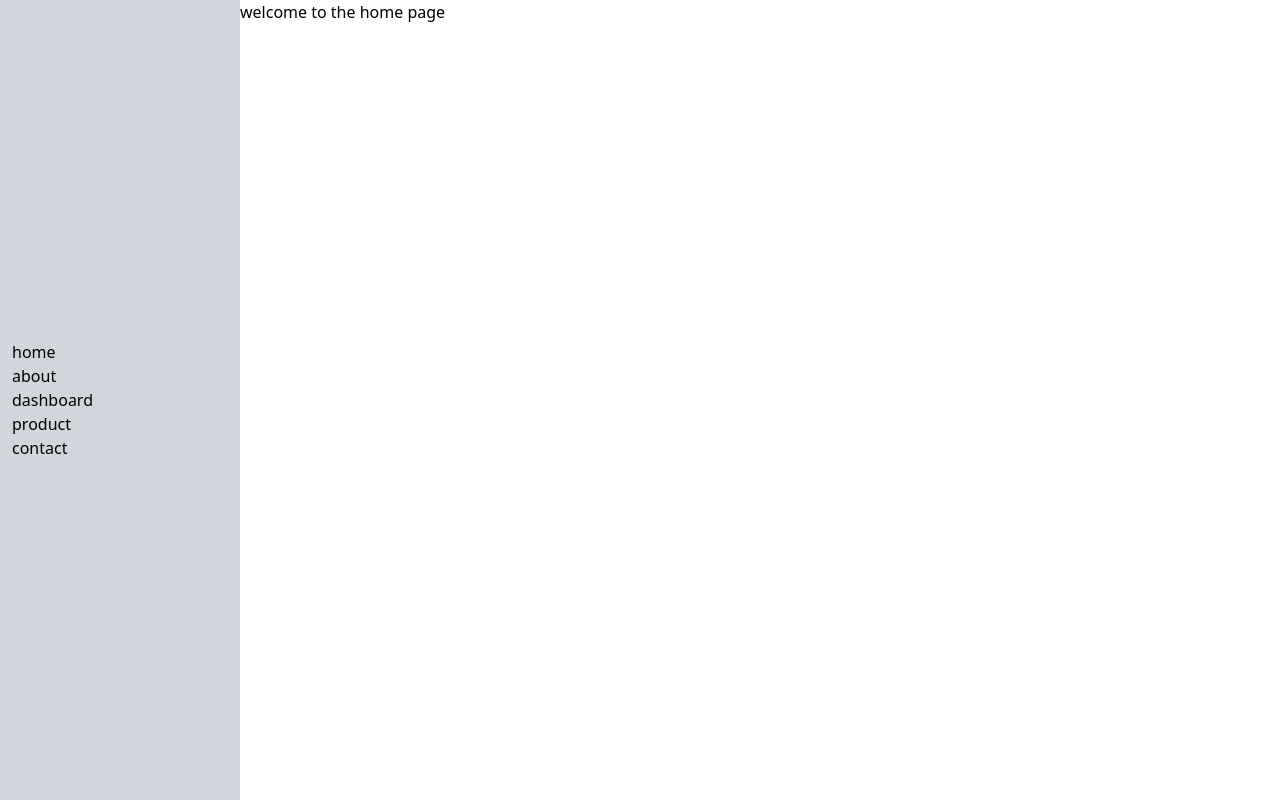
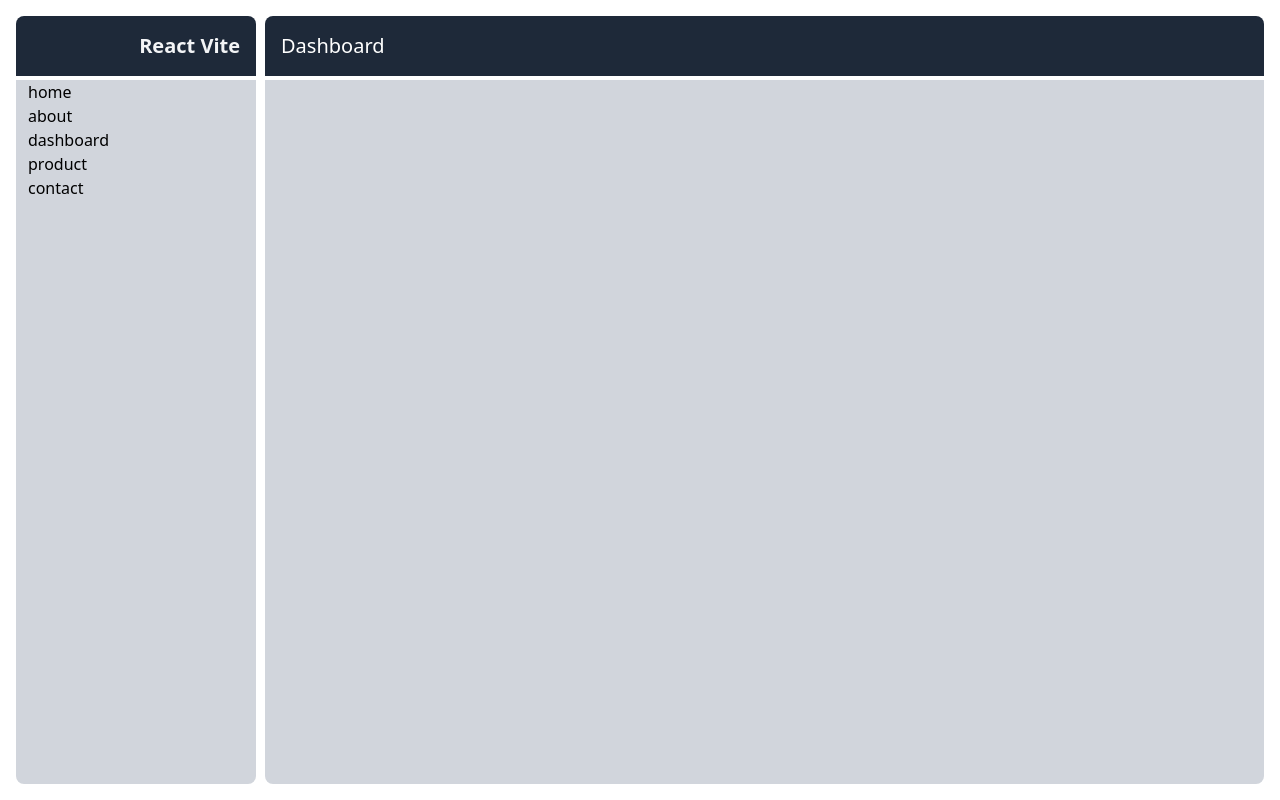
Before and after one commit to jannatun45/typscript, a React (Vite) app: page / in a window 1280 px wide. Built offline with nearby package versions, Linux system fonts and the light colour scheme.

Commit message:
design layout components

```diff
--- a/src/App.tsx
+++ /dev/null
@@ -1,13 +0,0 @@
-  import { Routes, Route, Link } from 'react-router-dom'
-  import { routes } from "./routes"
-  import Sidebar from "./components/molecules/Sidebar"
-  import Layout from "./components/templates/Layout"
-
-  export default function App() {
-    console.log("routes => ", routes)
-    return (
-        <div>
-          <Layout />
-        </div>
-    );
-  }
--- a/src/components/molecules/Sidebar.jsx
+++ b/src/components/molecules/Sidebar.jsx
@@ -2,9 +2,14 @@ import { Link } from "react-router-dom"
 
 export default function Sidebar() {
 	return (
-          <aside className="fixed w-60 inset-y-0 bg-gray-300">
-            <div className='h-full flex items-center'>
-              <ul className='py-2'>
+          <aside className="fixed w-60 ml-4 my-4 z-10 inset-y-0 flex-wrap items-center justify-between overflow-hidden rounded-lg border-0 p-0 antialiased shadow-none">
+            <div className="p-4 bg-gray-800">
+              <a href="#" className="block text-end whitespace-nowrap text-slate-700">
+                <h2 className="font-semibold text-xl text-gray-100">React Vite</h2>
+              </a>
+            </div>
+            <div className='h-full mt-1 bg-gray-300'>
+              <ul className='rounded py-2"'>
                 <li className='px-3'><Link to="/">home</Link></li>
                 <li className='px-3'><Link to="/about">about</Link></li>
                 <li className='px-3'><Link to="/dashboard">dashboard</Link></li>
--- a/src/components/templates/Layout.jsx
+++ b/src/components/templates/Layout.jsx
@@ -1,25 +1,34 @@
 import { Routes, Route, Link } from 'react-router-dom'
 import { routes } from "../../routes.tsx"
 import Sidebar from "../molecules/Sidebar"
+import { Outlet } from "react-router";
+
+
 
 export default function Layouts() {
 	return (
-		<div className="flex">
+		// <div className="flex">
+        //   <Sidebar />
+	    //   <main className="ml-[265px] flex-1 m-4 flex flex-col">
+	    //     <header className="text-white p-4 bg-gray-800 rounded-t-lg">
+	    //       <h1 className="text-xl">Dashboard</h1>
+	    //     </header>
+
+	    //     <section className="mt-1 px-3 py-1 flex-1 overflow-auto bg-gray-300 rounded-b-lg">
+	    //       <Outlet /> {/* Ini akan render konten berdasarkan rute */}
+	    //     </section>
+	    //   </main>
+        // </div>
+			<div className="h-screen flex">
 		      <Sidebar />
-          <main className="ml-60">
-            <Routes>
-              {
-                routes.map((route, index) => (
-                  <Route key={index} path={route.path} element={route.element}>
-                    {
-                      route.children?.map((child, childIndex) => (
-                        <Route key={childIndex} path={child.path} element={child.element}/>
-                      ))
-                    }
-                  </Route>
-                ))
-              }
-            </Routes>
+		      <main className="ml-[265px] flex-1 m-4 flex flex-col">
+		        <header className="text-white p-4 bg-gray-800 rounded-t-lg">
+		          <h1 className="text-xl">Dashboard</h1>
+		        </header>
+
+		        <section className="mt-1 px-3 py-1 flex-1 overflow-auto bg-gray-300 rounded-b-lg">
+	    			<Outlet />
+		        </section>
 		      </main>
 		    </div>
 		)
--- a/src/layouts/DashboardLayouts.tsx
+++ /dev/null
@@ -1,12 +0,0 @@
-import { Outlet } from "react-router";
-
-export default function DashboardLayouts(){
-    return (
-        <div>
-            <aside>Sidebar Menu</aside>
-            <main>
-                <Outlet />
-            </main>
-        </div>
-    )
-}
--- a/src/main.tsx
+++ b/src/main.tsx
@@ -1,15 +1,32 @@
+// main.tsx
 import { StrictMode } from 'react'
 import { createRoot } from 'react-dom/client'
-import { BrowserRouter as Router } from 'react-router'
+import { createBrowserRouter, RouterProvider } from 'react-router-dom' // Import createBrowserRouter dan RouterProvider
 import './index.css'
 import App from './App.tsx'
+import { routes } from './routes' // Import routes dari file routes
 
+const router = createBrowserRouter(routes); // Gunakan createBrowserRouter untuk membuat router
 
 createRoot(document.getElementById('root')!).render(
   <StrictMode>
-    <Router>
-      <App />
-    </Router>
-
+    <RouterProvider router={router} /> {/* Ganti BrowserRouter dengan RouterProvider */}
   </StrictMode>,
 )
+
+
+// import { StrictMode } from 'react'
+// import { createRoot } from 'react-dom/client'
+// import { BrowserRouter as Router } from 'react-router'
+// import './index.css'
+// import App from './App.tsx'
+
+
+// createRoot(document.getElementById('root')!).render(
+//   <StrictMode>
+//     <Router>
+//       <App />
+//     </Router>
+
+//   </StrictMode>,
+// )
--- a/src/pages/Product.tsx
+++ b/src/pages/Product.tsx
@@ -1,5 +1,7 @@
-import type { Route } from "./+types/product";
+// pages/Product.tsx
+import { useRouteError } from 'react-router-dom';
 import { fakeDb } from "../assets/db";
+
 
 export async function loader({ params }: { params: { pid: string }}) {
 	console.log("params >", params)
@@ -10,24 +12,61 @@ export async function loader({ params }: { params: { pid: string }}) {
 	}
 	return product;
 }
+
+
 export default function Product({ loaderData }: { loaderData: { name: string, description: string } }) {
-	console.log("fake >", loaderData)
-	console.log("fake db >", fakeDb)
-	console.log('hallo gays')
+  const error = useRouteError(); // Tangani error jika ada
 
-	try {
-        if (!loaderData) {
-            return <div>Loading..</div>;
+  if (error) {
+    console.error("Error loading product:", error);
+    return <div>Error loading product: {error.message}</div>;
   }
+
+  console.log("loaderData:", loaderData); // Log loaderData untuk debugging
+
   const { name, description } = loaderData;
+
   return (
     <div>
       <h1>{name}</h1>
       <p>{description}</p>
     </div>
   );
-    } catch (error) {
-        console.error("Error loading product:", error);
-        return <div>Error loading product</div>;
 }
-};
+
+
+
+
+// import type { Route } from "./+types/product";
+// import { fakeDb } from "../assets/db";
+
+// export async function loader({ params }: { params: { pid: string }}) {
+// 	console.log("params >", params)
+// 	const product = await fakeDb.getProduct(params.pid);
+// 	console.log("product >", product)
+// 	if(!product) {
+// 		throw new Error("Product Not Found")
+// 	}
+// 	return product;
+// }
+// export default function Product({ loaderData }: { loaderData: { name: string, description: string } }) {
+// 	console.log("fake >", loaderData)
+// 	console.log("fake db >", fakeDb)
+// 	console.log('hallo gays')
+
+// 	try {
+//         if (!loaderData) {
+//             return <div>Loading..</div>;
+//         }
+//         const { name, description } = loaderData;
+//         return (
+//             <div>
+//                 <h1>{name}</h1>
+//                 <p>{description}</p>
+//             </div>
+//         );
+//     } catch (error) {
+//         console.error("Error loading product:", error);
+//         return <div>Error loading product</div>;
+//     }
+// };
```
Also changed, not shown: src/routes.tsx (+8 -0 lines). Lines whose indentation alone changed are shown as unchanged.
